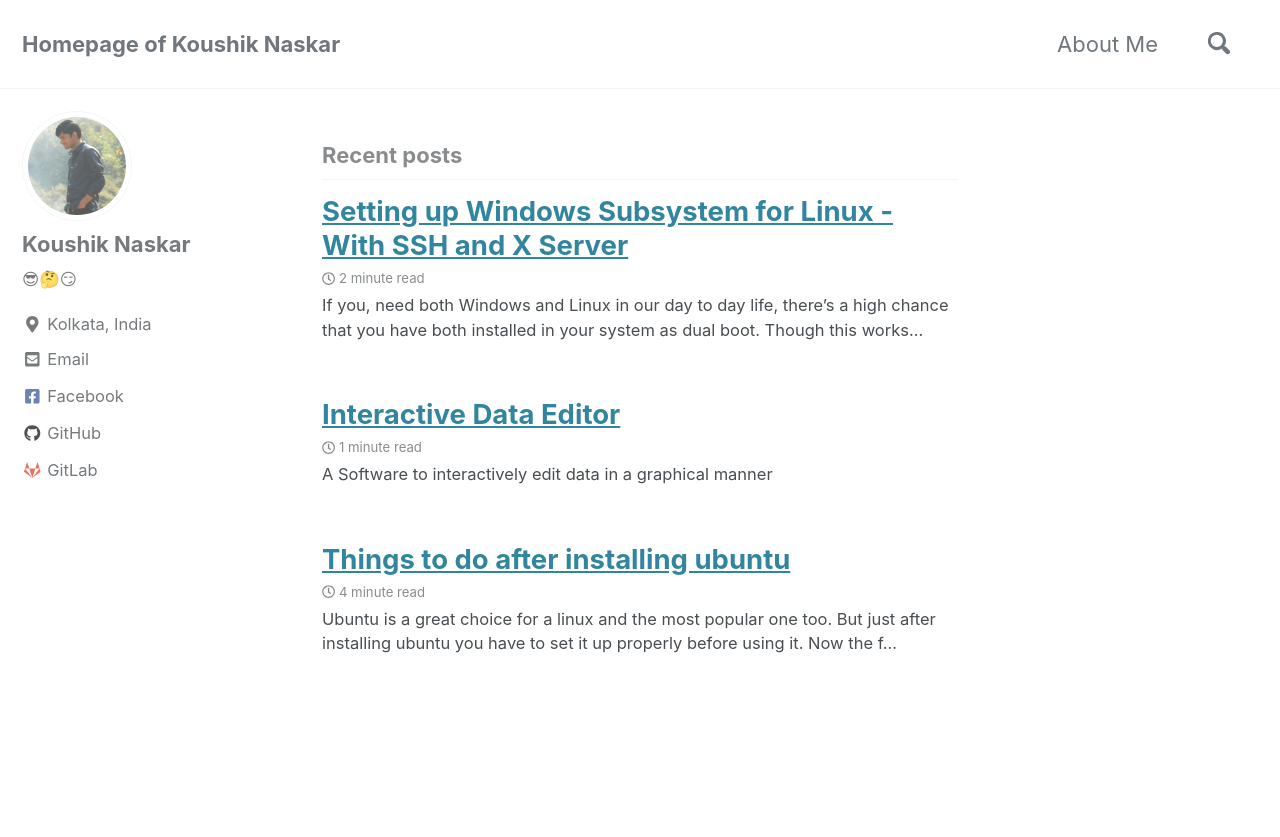
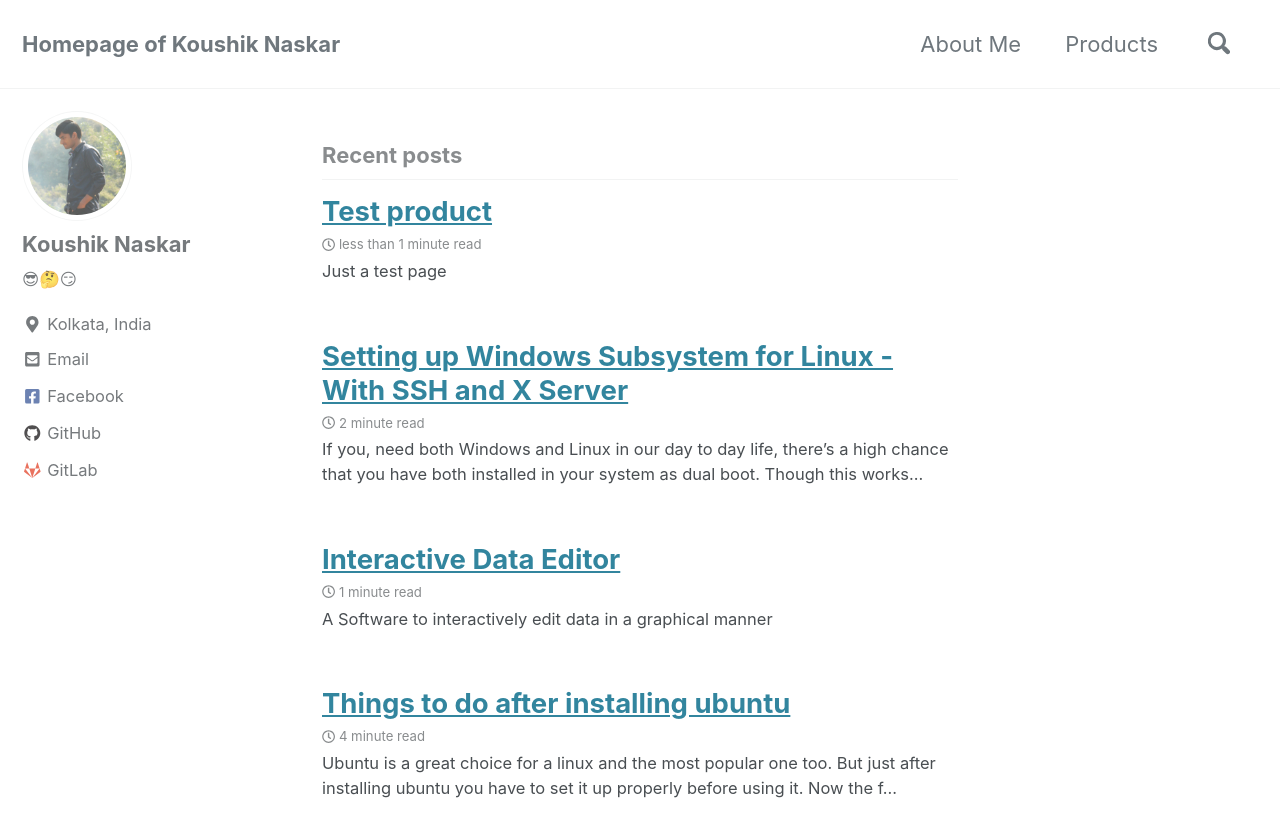
Before and after one commit to Koushikphy/koushikphy.github.io, a Jekyll site: the page built from index.html, in a window 1280 px wide and 900 px high. Shown: the top 837 px of the window. Built offline with Jekyll 4.4.1, drawn with Linux system fonts in a browser that asks for light colours; cached includes are drawn as plain includes; nearby versions of some CDN libraries; the list of posts is cut into pages by our own code.

Commit message:
product page added

```diff
--- a/_data/navigation.yml
+++ b/_data/navigation.yml
@@ -4,8 +4,8 @@ main:
     url: /about/ #https://mmistakes.github.io/minimal-mistakes/docs/quick-start-guide/
   # - title: "About"
   #   url: https://mmistakes.github.io/minimal-mistakes/about/
-  # - title: "Sample Posts"
-  #   url: /year-archive/
+  - title: "Products"
+    url: /product/
   # - title: "Sample Collections"
   #   url: /collection-archive/
   # - title: "Sitemap"
--- /dev/null
+++ b/_posts/2019-10-16-test.md
@@ -0,0 +1,7 @@
+---
+title: "Test product"
+permalink: /product/test
+---
+
+
+## Just a test page
```
